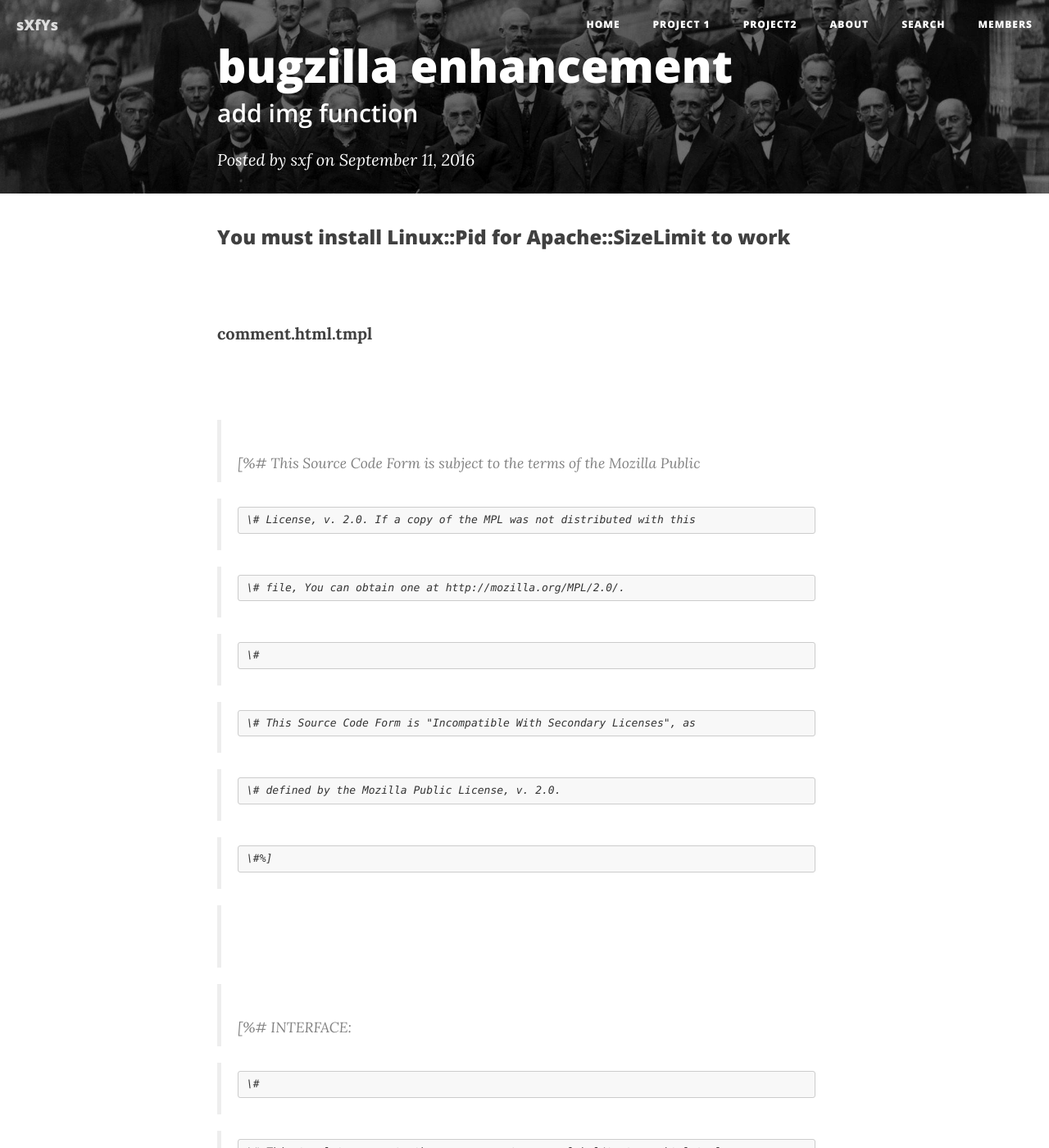
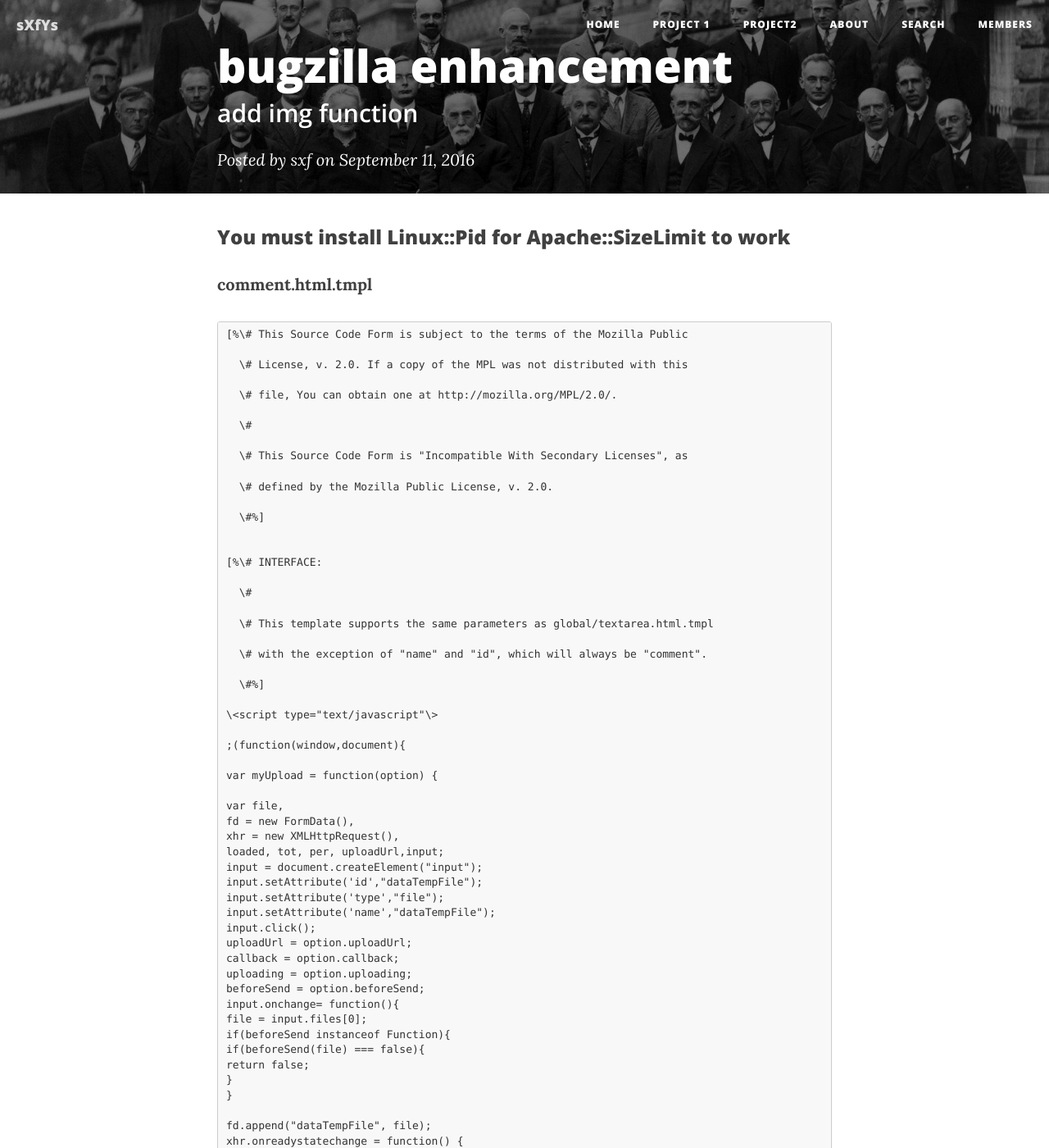
Before and after one commit to sxf1749/sxf1749.github.com, a Jekyll site: the page built from _posts/2016-09-11-bugzilla.markdown, in a window 1280 px wide and 1400 px high. Shown: the whole window at 82% size. Built offline with Jekyll 4.4.1, drawn with Linux system fonts in a browser that asks for light colours; nearby versions of some CDN libraries; formulas are drawn with MathJax 3; some of the changed text lies outside the part shown.

Commit message:
Update 2016-09-11-bugzilla.markdown

```diff
--- a/_posts/2016-09-11-bugzilla.markdown
+++ b/_posts/2016-09-11-bugzilla.markdown
@@ -8,243 +8,144 @@ category:  project2
 ---
 <!-- Start Writing Below in Markdown -->
 
-### You must install Linux::Pid for Apache::SizeLimit to work
+### You must install Linux::Pid for Apache::SizeLimit to work ###
+
+**comment.html.tmpl**
+
+    [%\# This Source Code Form is subject to the terms of the Mozilla Public
+
+      \# License, v. 2.0. If a copy of the MPL was not distributed with this
+
+      \# file, You can obtain one at http://mozilla.org/MPL/2.0/.
+
+      \#
+
+      \# This Source Code Form is "Incompatible With Secondary Licenses", as
+
+      \# defined by the Mozilla Public License, v. 2.0.
+
+      \#%]
+
+
+    [%\# INTERFACE:
+
+      \#
+
+      \# This template supports the same parameters as global/textarea.html.tmpl
+
+      \# with the exception of "name" and "id", which will always be "comment".
+
+      \#%]
+
+    \<script type="text/javascript"\>
+
+    ;(function(window,document){
+
+    var myUpload = function(option) {
+
+    var file,
+    fd = new FormData(),
+    xhr = new XMLHttpRequest(),
+    loaded, tot, per, uploadUrl,input;
+    input = document.createElement("input");
+    input.setAttribute('id',"dataTempFile");
+    input.setAttribute('type',"file");
+    input.setAttribute('name',"dataTempFile");
+    input.click();
+    uploadUrl = option.uploadUrl;
+    callback = option.callback;
+    uploading = option.uploading;
+    beforeSend = option.beforeSend;
+    input.onchange= function(){
+    file = input.files[0];
+    if(beforeSend instanceof Function){
+    if(beforeSend(file) === false){
+    return false;
+    }
+    }
+
+    fd.append("dataTempFile", file);
+    xhr.onreadystatechange = function() {
+    if (xhr.readyState == 4 && xhr.status == 200) {
+    if(callback instanceof Function){
+    callback(xhr.responseText);
+    }
+    }
+    }
+
+    xhr.upload.onprogress = function(evt) {
+    loaded = evt.loaded;
+    tot = evt.total;
+    per = Math.floor(100 \* loaded / tot);
+    if(uploading instanceof Function){
+    uploading(per);
+    }
+    };
+
+    xhr.open("post", uploadUrl);
+    xhr.send(fd);
+    }
+    };
+
+    window.myUpload = myUpload;
+
+    })(window,document);
+
+    function uploadTempFile(){
+    myUpload({
+    uploadUrl: "uploadTF.cgi",
+    beforeSend: function(file) {
+    },
+
+    callback: function(res) {
+    var box = document.getElementById('comment');
+    box.value = box.value + '\<img src="img/'+res+'" /\>';
+    },
+    uploading: function(res) {
+    }
+
+    });
+
+    }
+
+    \</script\>
+
+    [% IF feature\_enabled('jsonrpc') %]
+
+      \<div id="comment\_tabs" role="tablist"\>
+
+    \<div id="comment\_tab" class="comment\_tab active\_comment\_tab"
+      role="tab" aria-selected="true"
+      onclick="show\_comment\_edit()"\>Comment\</div\>
+
+    \<div id="comment\_preview\_tab" class="comment\_tab"
+      role="tab" aria-selected="false"
+      onclick="show\_comment\_preview([% bug.id FILTER none %])"\>Preview\</div\>
+
+    \<div id="comment\_upload\_tab" class="comment\_tab"
+      role="tab"\>\<input type="button" id="dataTempFileB" name="dataTempFileB" size="50" onclick="uploadTempFile()" value="IMG"\>\</div\>
+
+      \</div\>
+
+    [% END %]
+
+
+    [% INCLUDE global/textarea.html.tmpl
+       name = "comment"
+       id   = "comment"
+    %]
 
 
 
-**comment.html.tmpl**
+    [% IF feature\_enabled('jsonrpc') %]
 
+      \<div id="comment\_preview" class="bz\_default\_hidden bz\_comment"\>
+    \<div id="comment\_preview\_loading" class="bz\_default\_hidden"\>Generating Preview...\</div\>
+    \<div id="comment\_preview\_error" class="bz\_default\_hidden"\>\</div\>
+    \<pre id="comment\_preview\_text" class="bz\_comment\_text"\>\</pre\>
+      \</div\>
 
-
->   [%\# This Source Code Form is subject to the terms of the Mozilla Public
-
->     \# License, v. 2.0. If a copy of the MPL was not distributed with this
-
->     \# file, You can obtain one at http://mozilla.org/MPL/2.0/.
-
->     \#
-
->     \# This Source Code Form is "Incompatible With Secondary Licenses", as
-
->     \# defined by the Mozilla Public License, v. 2.0.
-
->     \#%]
-
->
-
->   [%\# INTERFACE:
-
->     \#
-
->     \# This template supports the same parameters as global/textarea.html.tmpl
-
->     \# with the exception of "name" and "id", which will always be "comment".
-
->     \#%]
-
->   \<script type="text/javascript"\>
-
->   ;(function(window,document){
-
->       var myUpload = function(option) {
-
->           var file,
-
->               fd = new FormData(),
-
->               xhr = new XMLHttpRequest(),
-
->               loaded, tot, per, uploadUrl,input;
-
->
-
->           input = document.createElement("input");
-
->           input.setAttribute('id',"dataTempFile");
-
->           input.setAttribute('type',"file");
-
->           input.setAttribute('name',"dataTempFile");
-
->
-
->           input.click();
-
->
-
->           uploadUrl = option.uploadUrl;
-
->           callback = option.callback;
-
->           uploading = option.uploading;
-
->           beforeSend = option.beforeSend;
-
->
-
->           input.onchange= function(){
-
->               file = input.files[0];
-
->               if(beforeSend instanceof Function){
-
->                   if(beforeSend(file) === false){
-
->                       return false;
-
->                   }
-
->               }
-
->
-
->               fd.append("dataTempFile", file);
-
->
-
->               xhr.onreadystatechange = function() {
-
->                   if (xhr.readyState == 4 && xhr.status == 200) {
-
->                       if(callback instanceof Function){
-
->                           callback(xhr.responseText);
-
->                       }
-
->                   }
-
->               }
-
->
-
->               xhr.upload.onprogress = function(evt) {
-
->                   loaded = evt.loaded;
-
->                   tot = evt.total;
-
->                   per = Math.floor(100 \* loaded / tot);
-
->                   if(uploading instanceof Function){
-
->                       uploading(per);
-
->                   }
-
->               };
-
->
-
->               xhr.open("post", uploadUrl);
-
->               xhr.send(fd);
-
->           }
-
->       };
-
->
-
->       window.myUpload = myUpload;
-
->   })(window,document);
-
->   function uploadTempFile(){
-
->
-
->       myUpload({
-
->
-
->       uploadUrl: "uploadTF.cgi",
-
->
-
->       beforeSend: function(file) {
-
->
-
->       },
-
->
-
->       callback: function(res) {
-
->           var box = document.getElementById('comment');
-
->           box.value = box.value + '\<img src="img/'+res+'" /\>';
-
->       },
-
->
-
->       uploading: function(res) {
-
->
-
->       }
-
->   });
-
->
-
->   }
-
->   \</script\>
-
->   [% IF feature\_enabled('jsonrpc') %]
-
->     \<div id="comment\_tabs" role="tablist"\>
-
->       \<div id="comment\_tab" class="comment\_tab active\_comment\_tab"
-
->             role="tab" aria-selected="true"
-
->             onclick="show\_comment\_edit()"\>Comment\</div\>
-
->       \<div id="comment\_preview\_tab" class="comment\_tab"
-
->             role="tab" aria-selected="false"
-
->             onclick="show\_comment\_preview([% bug.id FILTER none %])"\>Preview\</div\>
-
->       \<div id="comment\_upload\_tab" class="comment\_tab"
-
->             role="tab"\>\<input type="button" id="dataTempFileB" name="dataTempFileB" size="50" onclick="uploadTempFile()" value="IMG"\>\</div\>
-
->
-
->     \</div\>
-
->   [% END %]
-
->
-
->   [% INCLUDE global/textarea.html.tmpl
-
->      name = "comment"
-
->      id   = "comment"
-
->   %]
-
->
-
->   [% IF feature\_enabled('jsonrpc') %]
-
->     \<div id="comment\_preview" class="bz\_default\_hidden bz\_comment"\>
-
->       \<div id="comment\_preview\_loading" class="bz\_default\_hidden"\>Generating Preview...\</div\>
-
->       \<div id="comment\_preview\_error" class="bz\_default\_hidden"\>\</div\>
-
->       \<pre id="comment\_preview\_text" class="bz\_comment\_text"\>\</pre\>
-
->     \</div\>
-
->   [% END %]
+    [% END %]
 
 
 
@@ -252,167 +153,116 @@ category:  project2
 
 **uploadTF.cgi**
 
+    \#!/usr/bin/perl -T
+
+    \# This Source Code Form is subject to the terms of the Mozilla Public
+
+    \# License, v. 2.0. If a copy of the MPL was not distributed with this
+
+    \# file, You can obtain one at http://mozilla.org/MPL/2.0/.
+
+    \#
+
+    \# This Source Code Form is "Incompatible With Secondary Licenses", as
+
+    \# defined by the Mozilla Public License, v. 2.0.
 
 
->   \#!/usr/bin/perl -T
+    use 5.10.1;
+    use strict;
 
->   \# This Source Code Form is subject to the terms of the Mozilla Public
+    use warnings;
+    use lib qw(. lib);
+    use Bugzilla;
+    use Bugzilla::Constants;
+    use Bugzilla::Error;
+    use Data::UUID ();
+    use Encode;
 
->   \# License, v. 2.0. If a copy of the MPL was not distributed with this
+    my \$cgi = Bugzilla-\>cgi;
+    my \$user = Bugzilla-\>login(LOGIN\_REQUIRED);
+    my \$dir = '/var/www/html/bugzilla/img';
+    my \$file = \$cgi-\>param('dataTempFile');
+    my \$uuid=Data::UUID-\>new-\>create\_str;
+    my \$name = ".jpg";
 
->   \# file, You can obtain one at http://mozilla.org/MPL/2.0/.
+    if (\$file =\~ /([\^\\/\\\\]+)\$/)
+    {
+    \$name=\$uuid."\_".\$1;
+    }
+    else
+    {
+    \$name=\$uuid."\_".\$file;
+    }
 
->   \#
+    open(OUTFILE, "\>\$dir/\$name") or print '0001';
+    binmode(OUTFILE);
+    while (read(\$file, my \$buffer, 1024)) {
+    print OUTFILE \$buffer;
+    }
 
->   \# This Source Code Form is "Incompatible With Secondary Licenses", as
-
->   \# defined by the Mozilla Public License, v. 2.0.
-
->
-
->   use 5.10.1;
-
->   use strict;
-
->   use warnings;
-
->
-
->   use lib qw(. lib);
-
->
-
->   use Bugzilla;
-
->   use Bugzilla::Constants;
-
->   use Bugzilla::Error;
-
->   use Data::UUID ();
-
->   use Encode;
-
->
-
->   my \$cgi = Bugzilla-\>cgi;
-
->   my \$user = Bugzilla-\>login(LOGIN\_REQUIRED);
-
->   my \$dir = '/var/www/html/bugzilla/img';
-
->   my \$file = \$cgi-\>param('dataTempFile');
-
->   my \$uuid=Data::UUID-\>new-\>create\_str;
-
->   my \$name = ".jpg";
-
->       if (\$file =\~ /([\^\\/\\\\]+)\$/)
-
->       {
-
->           \$name=\$uuid."\_".\$1;
-
->       }
-
->       else
-
->       {
-
->           \$name=\$uuid."\_".\$file;
-
->       }
-
->   open(OUTFILE, "\>\$dir/\$name") or print '0001';
-
->   binmode(OUTFILE);
-
->   while (read(\$file, my \$buffer, 1024)) {
-
->           print OUTFILE \$buffer;
-
->   }
-
->   close(OUTFILE);
-
->   print \$cgi-\>header();
-
->   print Encode::decode\_utf8(\$name);
-
-
-
+    close(OUTFILE);
+    print \$cgi-\>header();
+    print Encode::decode\_utf8(\$name);
 
 
 **comments.html.tmpl**
 
->   .......
+    .......
 
->   \<script\>
+    \<script\>
+    function showOrg(obj){
 
->   function showOrg(obj){
+    //obj.parentElement.childNodes[1].style.display="block";
+    var me = obj;
+    var p = me.parentElement;
+    var cs = p.children;
+    if (cs[2].style.display=='block'){
+    cs[2].style.display='none';
+    }else{
+    cs[2].style.display='block';
+    }
 
->           //obj.parentElement.childNodes[1].style.display="block";
+    }
 
->           var me = obj;
+    \</script\>
 
->           var p = me.parentElement;
+    ........
 
->           var cs = p.children;
+    \<div\>
 
->           if (cs[2].style.display=='block'){
+      [%- comment\_text -%]
 
->                   cs[2].style.display='none';
+    \</div\>
 
->           }else{
+    \<a href="javascript:" onClick="showOrg(this)" \>Org\</a\>
 
->                   cs[2].style.display='block';
+    \<pre style="display:none"\>
 
->           }
+    [%- comment\_text FILTER quoteUrls(bug, comment) -%]
 
->   }
+    \</pre\>
 
->   \</script\>
-
->   ........
-
->   \<div\>
-
->     [%- comment\_text -%]
-
->   \</div\>
-
->   \<a href="javascript:" onClick="showOrg(this)" \>Org\</a\>
-
->   \<pre style="display:none"\>
-
->   [%- comment\_text FILTER quoteUrls(bug, comment) -%]
-
->   \</pre\>
-
->   .......
+    .......
 
 
 
 **Template.pm**
 
->   ......
+    ......
 
->   sub quoteUrls {
+    sub quoteUrls {
 
->   ....
+    ....
 
->       for (my \$i = \$\#things; \$i \>= 0; \$i--) {
+    for (my \$i = \$\#things; \$i \>= 0; \$i--) {
+    \$text =\~ s/\\x{FDD2}(\$i)\\x{FDD3}/\$things[\$i]/eg;
+    }
+    	\$text =\~ s/\\[img src=\&quot;/\<img src="/g;
+    \$text =\~ s/\&quot; width=98%\\/\\]/" width=98%\\/\>/g;
+    return \$text;
 
->           \$text =\~ s/\\x{FDD2}(\$i)\\x{FDD3}/\$things[\$i]/eg;
-
->       }
-
->           \$text =\~ s/\\[img src=\&quot;/\<img src="/g;
-
->           \$text =\~ s/\&quot; width=98%\\/\\]/" width=98%\\/\>/g;
-
->       return \$text;
-
->   }
+    }
 
 
 
```
